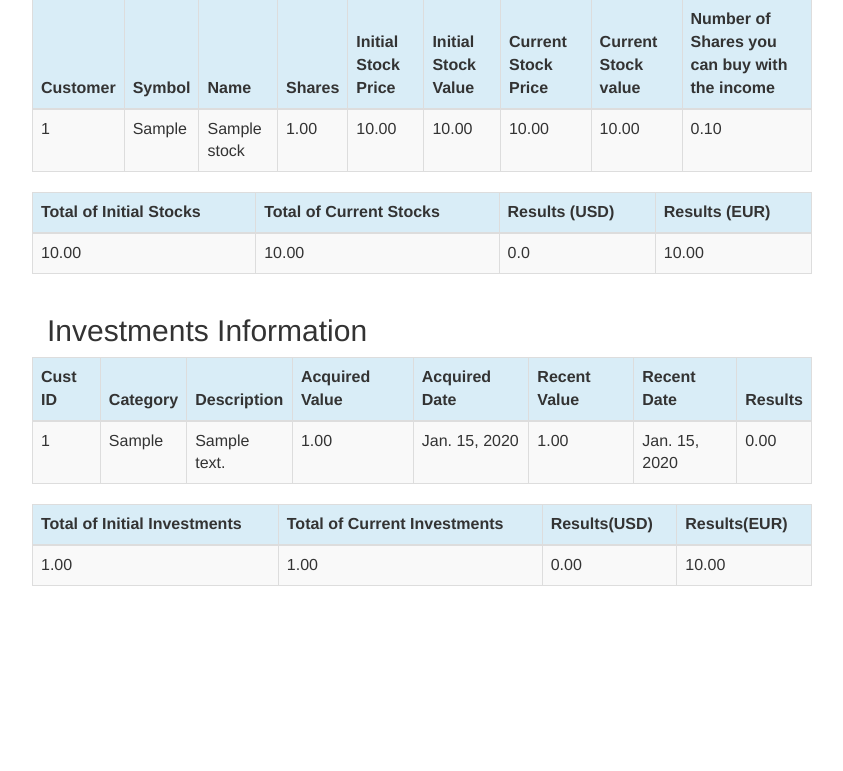
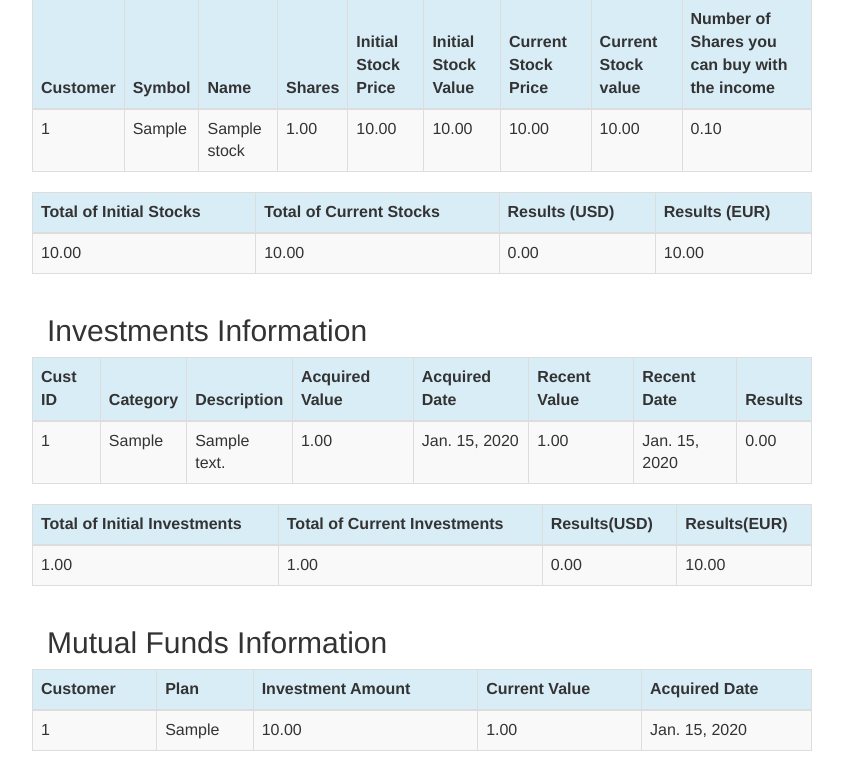
Before and after one commit to Kpasula/Financial-Services, a Django app: page /customer/1/portfolio/ in a window 1280 px wide. Shown: the part 506-1277 px from the top of the page, without its empty margins (23-866 px from the left). Before the commit the page ends 1092 px from the top, so only its background shows below. Run offline with Django 4.2, Linux system fonts and the light colour scheme; a user stored in the database is signed in; tables that the repository leaves empty hold one stand-in row (values such as "Sample post"); a database or web service that is not in the repository returns one stand-in record (values such as "Sample title"); data that the repository does not hold is empty; some libraries are stand-ins or nearby versions.

Commit message:
Updated mutual funds investments in portfolio

```diff
--- a/portfolio/views.py
+++ b/portfolio/views.py
@@ -163,6 +163,7 @@ def portfolio(request, pk):
     customers = Customer.objects.filter(created_date__lte=timezone.now())
     investments = Investment.objects.filter(customer=pk)
     stocks = Stock.objects.filter(customer=pk)
+    mutualfunds = MutualFund.objects.filter(customer=pk)
     sum_recent_value = Investment.objects.filter(customer=pk).aggregate(Sum('recent_value'))
     sum_acquired_value = Investment.objects.filter(customer=pk).aggregate(Sum('acquired_value'))
     sum_current_stocks_value = 0
@@ -183,6 +184,7 @@ def portfolio(request, pk):
     return render(request, 'portfolio/portfolio.html', {'customers': customers,
                                                         'investments': investments,
                                                         'stocks': stocks,
+                                                        'mutualfunds': mutualfunds,
                                                         'sum_acquired_value': sum_acquired_value,
                                                         'sum_recent_value': sum_recent_value,
                                                         'sum_current_stocks_value': sum_current_stocks_value,
--- a/templates/portfolio/portfolio.html
+++ b/templates/portfolio/portfolio.html
@@ -119,7 +119,7 @@
          <tr>
                 <td>{{ sum_of_initial_stock_value | floatformat:2 | intcomma }}</td>
                 <td>{{ sum_current_stocks_value | floatformat:2 | intcomma }}</td>
-                <td>{{ sum_current_stocks_value | sub:sum_of_initial_stock_value | intcomma }}</td>
+                <td>{{ sum_current_stocks_value | sub:sum_of_initial_stock_value | floatformat:2 | intcomma }}</td>
                 <td>{{ sum_current_stocks_value | sub:sum_of_initial_stock_value | mul:eur_conv_rate | floatformat:2 | intcomma }}</td>
             </tr>
         </tbody>
@@ -178,5 +178,33 @@
         </tbody>
     </table>
 </div></div>
+<div class="row">
+    <h2 style="padding-left: 15Px">Mutual Funds Information</h2>
+</div>
+    <div class="row">
+    <table class="table table-striped table-bordered table-hover">
+        <thead>
+        <tr class="bg-info">
+                        <th>Customer</th>
+            <th>Plan</th>
+            <th>Investment Amount</th>
+            <th>Current Value</th>
+            <th>Acquired Date</th>
+        </tr>
+        </thead>
+        <tbody>
+        {% for mutualfund in mutualfunds %}
+            <tr>
+                <td>{{mutualfund.customer }}</td>
+                <td>{{mutualfund.plan}}</td>
+                <td>{{mutualfund.investment_amount}}</td>
+                <td>{{mutualfund.current_value}}</td>
+                <td>{{mutualfund.acquired_date}}</td>
+            </tr>
+        {% endfor %}
+        </tbody>
+    </table>
+
+    </div>
 
 {% endblock %}
```
